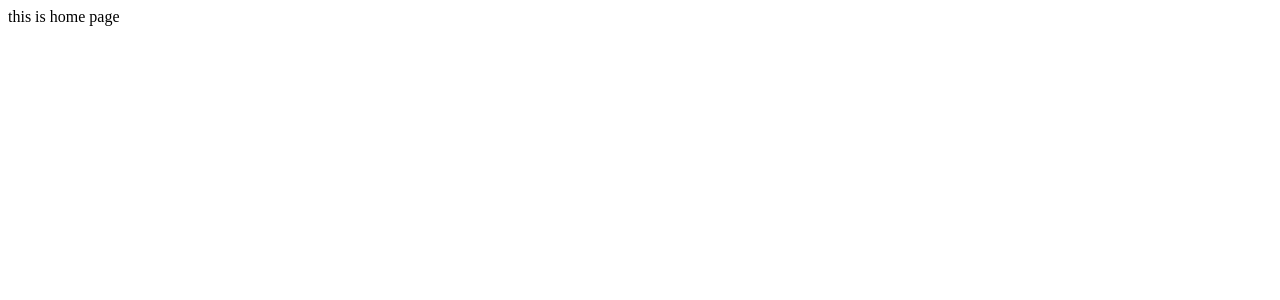
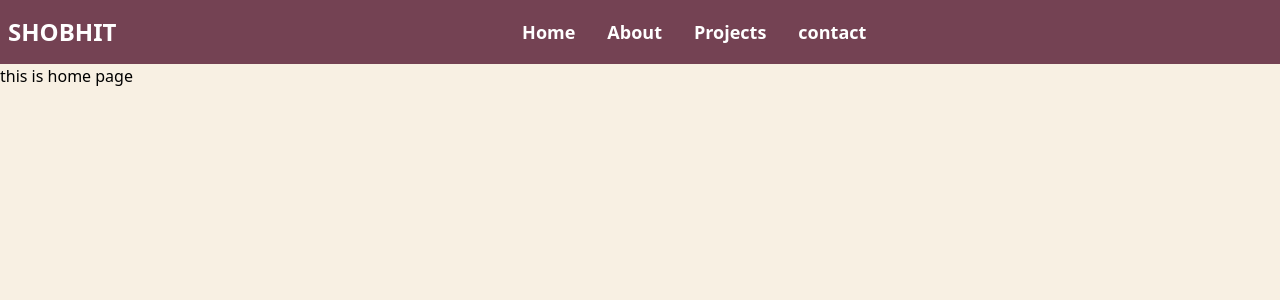
Before and after one commit to shobhitraghu1c/shoobhit-resume, a Nuxt app: page / in a window 1280 px wide. Shown: the top 300 px of the page. Built offline with nearby package versions, Linux system fonts and the light colour scheme.

Commit message:
header created

```diff
--- /dev/null
+++ b/layouts/default.vue
@@ -0,0 +1,37 @@
+<script>
+    export default {
+
+
+    }
+</script>
+<template>
+    <div class="bg-[#f8f0e3] h-screen w-screen">
+        <!--header code-->
+<div class="flex flex-row p-2 justify-between h-[64px] bg-[#744253] place-items-center font-bold sticky w-full top-0 z-50">
+<div class="text-2xl text-[#ffffff]">
+    SHOBHIT
+</div>
+<div class="flex flex-row gap-4">
+<div class ="text-[#ffffff] text-lg hover:text-[#f8f0e3] rounded-lg p-2 cursor-pointer">
+    Home
+</div>
+<div class="text-[#ffffff] text-lg hover:text-[#f8f0e3] rounded-lg p-2 cursor-pointer">
+    About
+</div>
+<div class="text-[#ffffff] text-lg hover:text-[#f8f0e3] rounded-lg p-2 cursor-pointer">
+    Projects
+</div>
+<div class="text-[#ffffff] text-lg hover:text-[#f8f0e3] rounded-lg p-2 cursor-pointer">
+    contact
+</div>
+</div>
+<div>
+</div>
+    </div>
+       <!--header code-->
+    <slot />
+</div>
+</template>
+<style scoped>
+
+</style>
--- a/nuxt.config.ts
+++ b/nuxt.config.ts
@@ -1,8 +1,5 @@
-// https://nuxt.com/docs/api/configuration/nuxt-config
 export default defineNuxtConfig({
   compatibilityDate: '2024-11-01',
   devtools: { enabled: true },
-  app: {
-    pageTransition: { name: 'page', mode: 'out-in' }
-  },
+  modules: ['@nuxtjs/tailwindcss'],
 })
--- /dev/null
+++ b/tailwind.config.js
@@ -0,0 +1,8 @@
+/** @type {import('tailwindcss').Config} */
+export default {
+  content: [],
+  theme: {
+    extend: {},
+  },
+  plugins: [],
+}
```
Also changed, not shown: package.json (+6 -1 lines), 2 other files (tests, documents, lock files or other folders).
